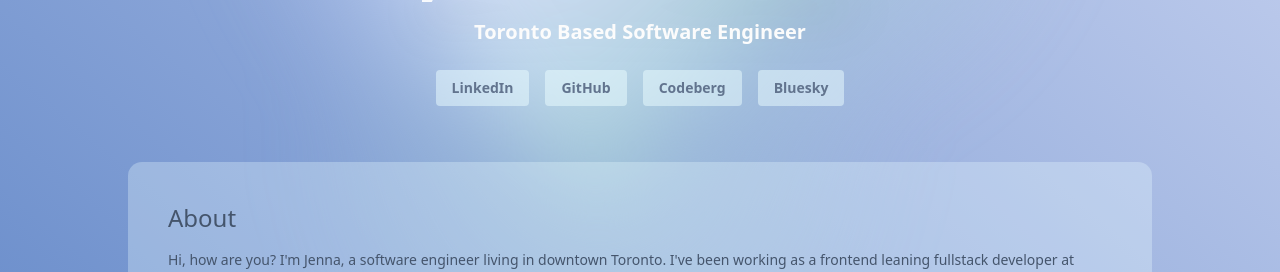
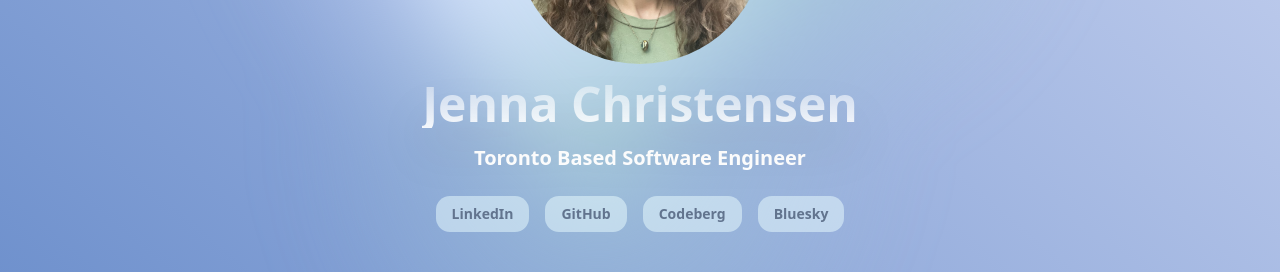
Before and after one commit to JennaBarbara/JennaBarbara.github.io, a Next.js app: page / in a window 1280 px wide. Shown: the part 250-522 px from the top of the page. Built offline with nearby package versions, Linux system fonts and the light colour scheme.

Commit message:
styling improvements

```diff
--- a/src/app/page.tsx
+++ b/src/app/page.tsx
@@ -29,9 +29,10 @@ export default function BackgroundGradientAnimationDemo() {
           interactive = {false}
 
     >
-      <div className="absolute z-50 y-100 inset-0 flex justify-center text-white text-3xl text-center overscroll-a overflow-y-scroll">
-        <div className="flex flex-col items-center gap-12 pb-12">
+      <div className="absolute z-50 inset-0 flex justify-center text-white text-3xl text-center overflow-auto overflow-y-scroll p-8 pt-16">
+        <div className="flex flex-col items-center gap-12">
           <Heading />
+
           <Content />
         </div>
       </div>
--- a/src/components/card.tsx
+++ b/src/components/card.tsx
@@ -6,7 +6,7 @@ export default function Card (  {children, title}:{children?: ReactNode,title?:
 
 return (
 
-      <div className="bg-cyan-50/30 rounded-xl p-10 grid grid-cols-1 gap-4 max-w-5xl text-slate-600 text-left text-sm" >
+      <div className="bg-cyan-50/30 rounded-xl p-10 grid grid-cols-1 gap-4 max-w-5xl text-slate-600 text-left text-sm " >
           <div className="flex flex-col gap-4">
             {
                 title &&  <h2 className="text-2xl ">{title}</h2>
--- a/src/components/content.tsx
+++ b/src/components/content.tsx
@@ -5,7 +5,7 @@ export default function Content () {
 
 return (
 
-    <>
+    <div className="flex flex-col items-center gap-12 pb-12">
         <Card title="About" >
         <p>Hi, how are you?  I&apos;m Jenna, a software engineer living in downtown Toronto. I&apos;ve been working as a frontend leaning fullstack developer at startups and growth-stage companies for the past few years. Those are the kind of roles I flourish in. I thrive when working in multidisciplinary teams where I can interface directly with stakeholders to create optimal solutions to match the needs of end users.
 
@@ -82,7 +82,7 @@ return (
       </div>
 
     </Card>
-    </>
+    </div>
 
 
 )
--- a/src/components/link-button.tsx
+++ b/src/components/link-button.tsx
@@ -4,7 +4,7 @@ import Link from 'next/link'
 export default function LinkButton ({href, text}: {href: string, text: string}) {
 
 
-    return (<Link href={href} className="bg-cyan-50/50 hover:bg-cyan-50 focus:outline-offset-2 text-slate-500 font-bold m-2 py-2 px-4 rounded  text-xl md:text-sm" >
+    return (<Link href={href} className="bg-cyan-50/50 hover:bg-cyan-50 focus:outline-offset-2 text-slate-500 font-bold m-2 py-2 px-4 rounded-xl text-2xl w-md md:w-auto md:text-sm" >
     {text}
     </Link>)
 
```
Also changed, not shown: src/components/heading.tsx (+3 -8 lines), src/components/assets/headshot.png (added), 1 other file (tests, documents, lock files or other folders).
